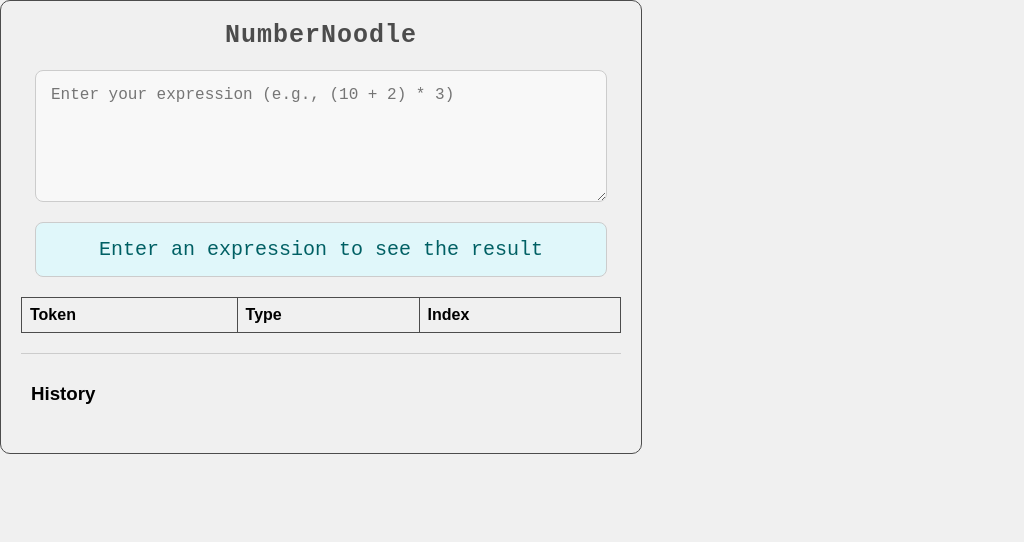
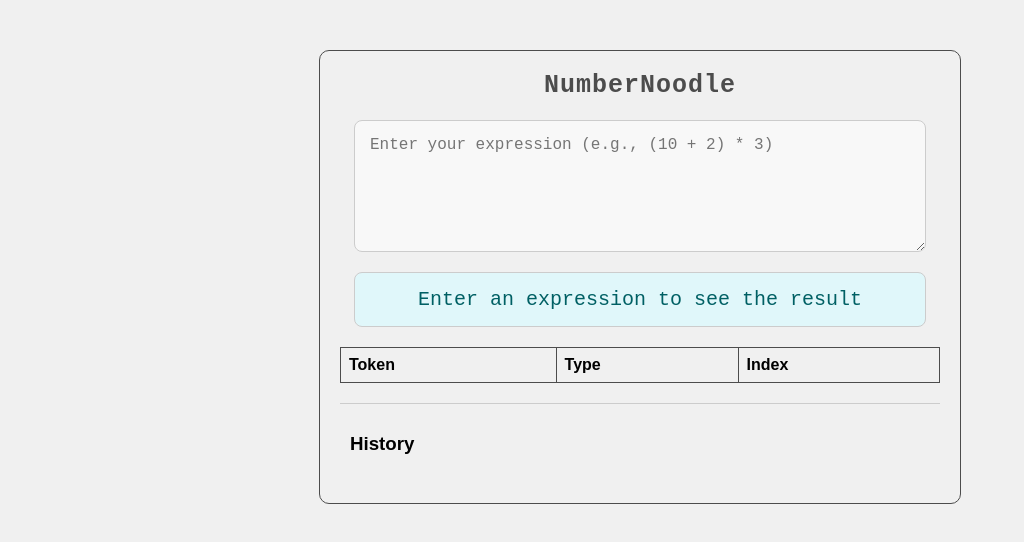
Before and after one commit to thesujalpatel/NumberNoodle, a React (Create React App) app: page / in a window 1280 px wide. Shown: the top 542 px of the page, without its empty margins (0-1024 px from the left). Built offline with nearby package versions, Linux system fonts and the light colour scheme.

Commit message:
Fix CSS syntax error in StyledContainer definition

```diff
--- a/src/Interpreter.js
+++ b/src/Interpreter.js
@@ -6,7 +6,7 @@ import { gsap } from "gsap";
 import { evaluate } from "mathjs";
 
 const StyledContainer = styled.div`
-  max-width: 600px;i
+  max-width: 600px;
   margin: 50px auto;
   padding: 20px;
   border: 1px solid #4c4c4c;
```
